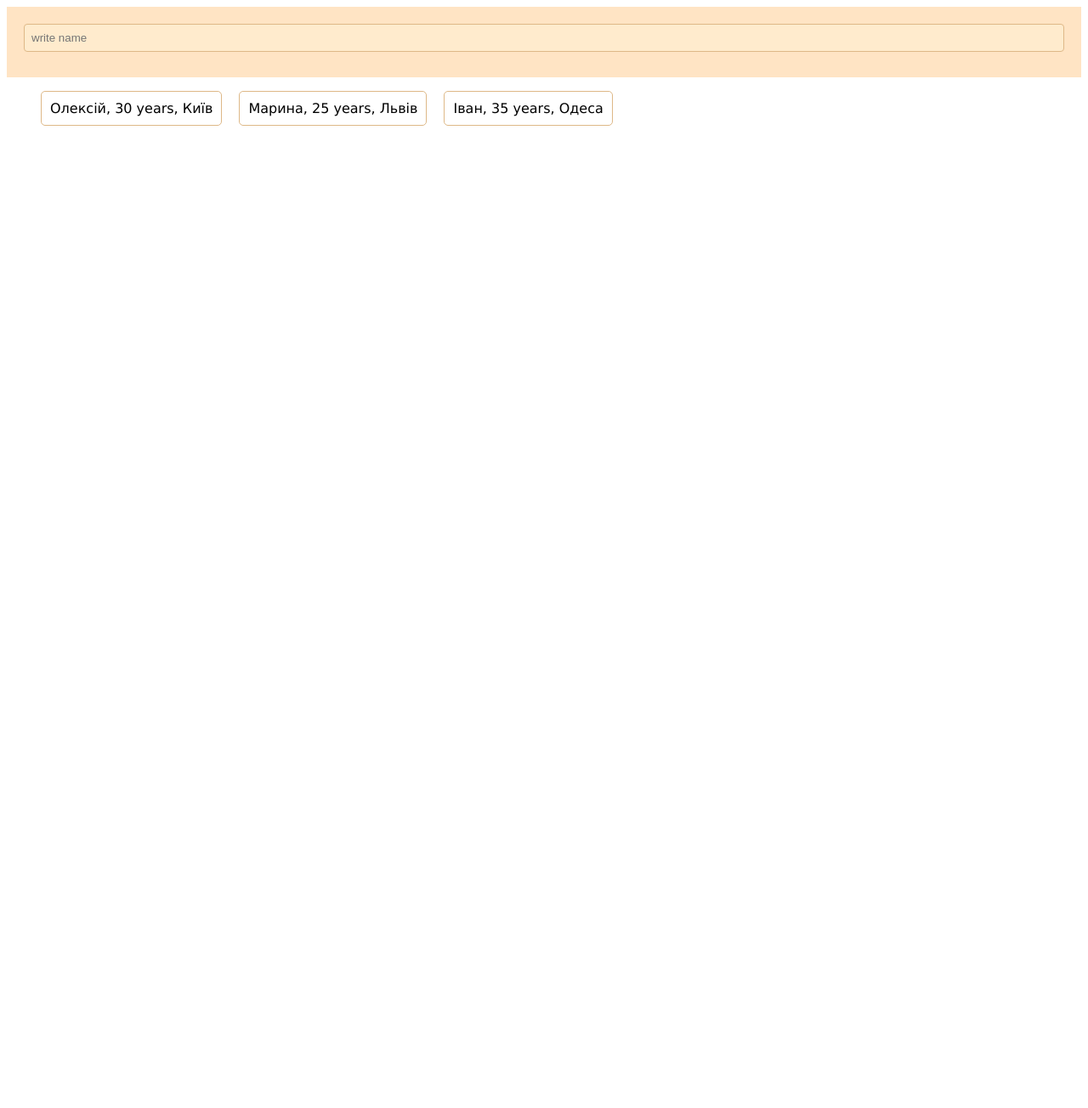
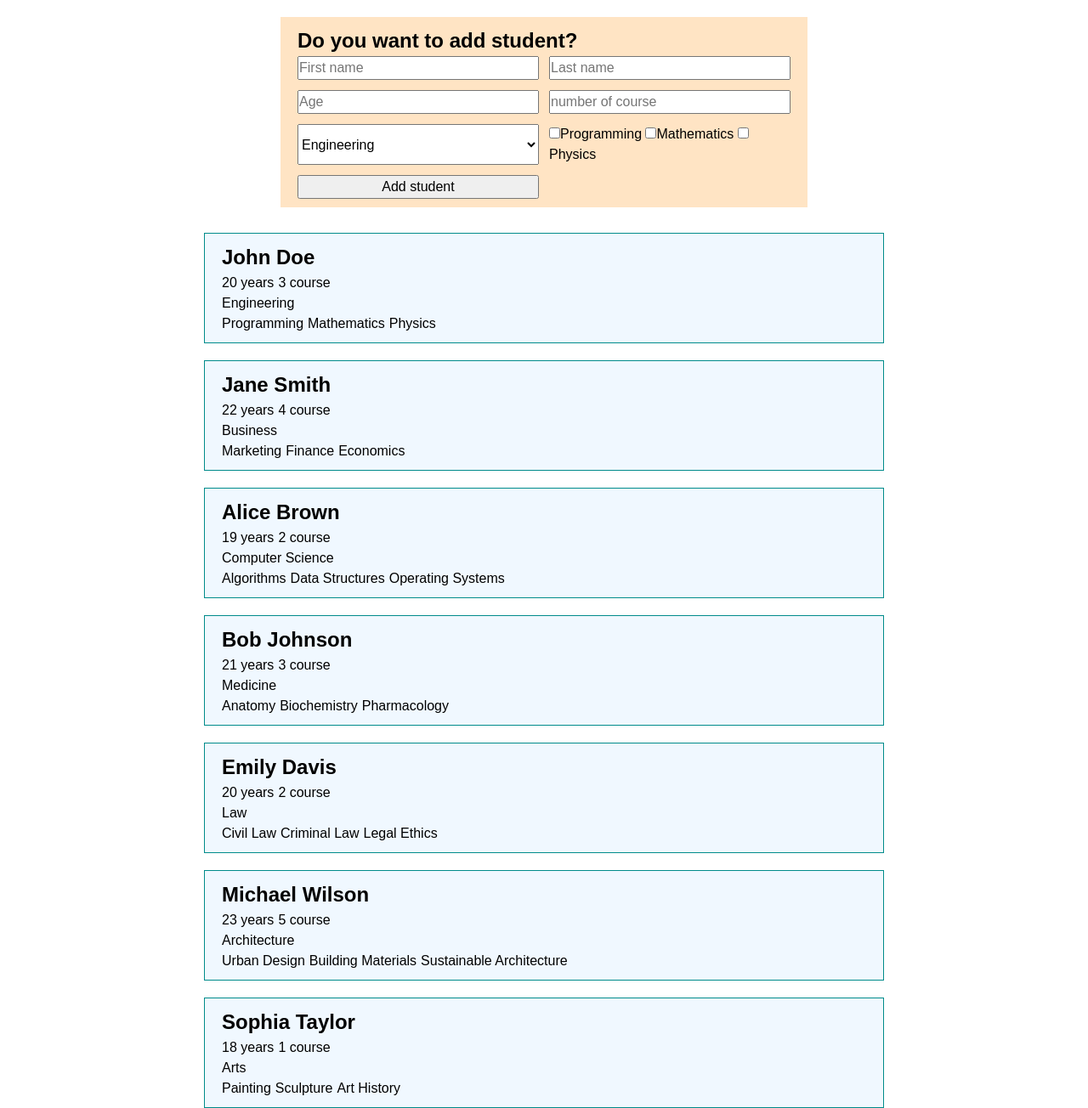
Before and after one commit to Yul1aPedchenko/hw-parcel, a website built with Parcel: page src/index.html in a window 1280 px wide. Shown: the whole page at 85% size. Before the commit the page ends 800 px from the top, so only its background shows below. Built offline with nearby package versions, Linux system fonts and the light colour scheme.

Commit message:
hw-8 part 1

```diff
--- a/package.json
+++ b/package.json
@@ -22,6 +22,5 @@
       "@parcel/transformer-handlebars"
     ]
   },
-  "main": "index.js",
   "description": ""
 }
--- /dev/null
+++ b/src/hw-json/js/index.js
@@ -0,0 +1,85 @@
+import students from "../students.json";
+import univerData from "../uni_data.json";
+import * as load from "./load.js";
+
+function createStudents(students) {
+  return students
+    .map(
+      (student) => `<div class="student">
+        <h2 class="student-name">${student.firstName} ${student.lastName}</h2>
+        <div class="student-wrap">
+          <p class="student-age">${student.age} years</p>
+          <p class="student-number">${student.courseNumber} course</p>
+        </div>
+        <span class="student-faculty">${student.faculty}</span>
+        <ul class="student-courses">
+          ${student.courses
+            .map((course) => `<li class="student-course">${course}</li>`)
+            .join("")}
+        </ul>
+      </div>`
+    )
+    .join("");
+}
+document.querySelector(".students-list").innerHTML = createStudents(students);
+
+
+function updateStudentList() {
+  document.querySelector(".students-list").innerHTML = createStudents(students);
+}
+function addNewStudent(
+  firstName,
+  lastName,
+  age,
+  courseNumber,
+  faculty,
+  courses
+) {
+  const newStudent = {
+    firstName,
+    lastName,
+    age,
+    courseNumber,
+    faculty,
+    courses,
+  };
+
+  students.push(newStudent);
+  updateStudentList();
+}
+document.getElementById("addStudent").addEventListener("click", (event) => {
+
+  const firstName = document.getElementById("firstName").value;
+  const lastName = document.getElementById("lastName").value;
+  const age = document.getElementById("age").value;
+  const courseNumber = document.getElementById("courseNumber").value;
+  const faculty = document.getElementById("faculties").value;
+
+  const selectedCourses = Array.from(
+    document.querySelectorAll("#course-list input:checked")
+  ).map((checkbox) => checkbox.value);
+
+  if (
+    firstName &&
+    lastName &&
+    age &&
+    courseNumber &&
+    faculty &&
+    selectedCourses.length > 0
+  ) {
+    addNewStudent(firstName, lastName, age, courseNumber, faculty, selectedCourses);
+
+    document.getElementById("firstName").value = "";
+    document.getElementById("lastName").value = "";
+    document.getElementById("age").value = "";
+    document.getElementById("courseNumber").value = "";
+    document.getElementById("faculties").value = univerData[0].id;
+    document.querySelector("#course-list").innerHTML = createCourses(
+      univerData,
+      univerData[0].id
+    );
+  } else {
+    alert("Please fill out all fields and select at least one course.");
+  }
+
+});
--- /dev/null
+++ b/src/hw-json/js/load.js
@@ -0,0 +1,33 @@
+import univerData from '../uni_data.json';
+
+function createFaculties(faculties) {
+  return faculties
+    .map(
+      (faculty) => `<option value="${faculty.id}">${faculty.faculty}</option>`
+    )
+    .join("");
+}
+document.querySelector("#faculties").innerHTML = createFaculties(univerData);
+
+function createCourses(allData, facultyId) {
+  const currentData = allData.find((data) => data.id === parseInt(facultyId));
+  if (currentData) {
+    return currentData.courses
+      .map(
+        (course) =>
+          `<label> <input type="checkbox" value="${course}"/>${course} </label>`
+      )
+      .join("");
+  }
+}
+const firstFacultyId = univerData[0].id;
+document.querySelector("#faculties").value = firstFacultyId;
+document.querySelector("#course-list").innerHTML = createCourses(
+  univerData,
+  firstFacultyId
+);
+document.querySelector("#faculties").addEventListener("change", (event) => {
+  const facultyId = event.target.value;
+  const coursesContainer = document.querySelector("#course-list");
+  coursesContainer.innerHTML = createCourses(univerData, facultyId);
+});
--- /dev/null
+++ b/src/hw-json/students.json
@@ -0,0 +1,58 @@
+[
+  {
+    "firstName": "John",
+    "lastName": "Doe",
+    "age": 20,
+    "courseNumber": 3,
+    "faculty": "Engineering",
+    "courses": ["Programming", "Mathematics", "Physics"]
+  },
+  {
+    "firstName": "Jane",
+    "lastName": "Smith",
+    "age": 22,
+    "courseNumber": 4,
+    "faculty": "Business",
+    "courses": ["Marketing", "Finance", "Economics"]
+  },
+  {
+    "firstName": "Alice",
+    "lastName": "Brown",
+    "age": 19,
+    "courseNumber": 2,
+    "faculty": "Computer Science",
+    "courses": ["Algorithms", "Data Structures", "Operating Systems"]
+  },
+  {
+    "firstName": "Bob",
+    "lastName": "Johnson",
+    "age": 21,
+    "courseNumber": 3,
+    "faculty": "Medicine",
+    "courses": ["Anatomy", "Biochemistry", "Pharmacology"]
+  },
+  {
+    "firstName": "Emily",
+    "lastName": "Davis",
+    "age": 20,
+    "courseNumber": 2,
+    "faculty": "Law",
+    "courses": ["Civil Law", "Criminal Law", "Legal Ethics"]
+  },
+  {
+    "firstName": "Michael",
+    "lastName": "Wilson",
+    "age": 23,
+    "courseNumber": 5,
+    "faculty": "Architecture",
+    "courses": ["Urban Design", "Building Materials", "Sustainable Architecture"]
+  },
+  {
+    "firstName": "Sophia",
+    "lastName": "Taylor",
+    "age": 18,
+    "courseNumber": 1,
+    "faculty": "Arts",
+    "courses": ["Painting", "Sculpture", "Art History"]
+  }
+]
--- /dev/null
+++ b/src/hw-json/style.css
@@ -0,0 +1,91 @@
+*,
+*::before,
+*::after {
+  margin: 0;
+  padding: 0;
+  box-sizing: border-box;
+}
+
+html {
+  scroll-behavior: smooth;
+}
+
+body {
+  line-height: 1.5;
+  font-family: sans-serif;
+  text-rendering: optimizeLegibility;
+}
+
+img,
+picture,
+video,
+canvas,
+svg {
+  display: block;
+  max-width: 100%;
+}
+
+input,
+button,
+textarea,
+select {
+  font: inherit;
+  color: inherit;
+}
+
+a {
+  text-decoration: none;
+  color: inherit;
+}
+
+ul,
+ol {
+  list-style: none;
+}
+
+table {
+  border-collapse: collapse;
+  border-spacing: 0;
+}
+
+.form-warp {
+  background-color: bisque;
+  padding: 10px 20px;
+  display: flex;
+  flex-direction: column;
+  max-width: 620px;
+  justify-content: center;
+  margin: 0 auto;
+  margin-top: 20px;
+}
+.form {
+  display: grid;
+  max-width: 600px;
+  grid-template-columns: repeat(auto-fill, minmax(200px, 1fr));
+  grid-gap: 12px;
+}
+
+.students-list {
+  display: grid;
+  gap: 20px;
+  max-width: 800px;
+  margin:  0 auto;
+  margin-top: 30px;
+}
+.student {
+  background-color: aliceblue;
+  padding: 10px 20px;
+  border: 1px solid darkcyan;
+}
+.student-wrap {
+  display: flex;
+}
+.student-age {
+  margin-right: 5px;
+}
+.student-courses {
+  display: flex;
+}
+.student-course:not(:last-child){
+  margin-right: 5px;
+}
--- /dev/null
+++ b/src/hw-json/uni_data.json
@@ -0,0 +1,55 @@
+[
+  {
+    "id": 1,
+    "faculty": "Engineering",
+    "courses": ["Programming", "Mathematics", "Physics"]
+  },
+  {
+    "id": 2,
+    "faculty": "Business",
+    "courses": ["Marketing", "Finance", "Economics"]
+  },
+  {
+    "id": 3,
+    "faculty": "Computer Science",
+    "courses": ["Algorithms", "Data Structures", "Operating Systems"]
+  },
+  {
+    "id": 4,
+    "faculty": "Medicine",
+    "courses": ["Anatomy", "Biochemistry", "Pharmacology"]
+  },
+  {
+    "id": 5,
+    "faculty": "Law",
+    "courses": ["Civil Law", "Criminal Law", "Legal Ethics"]
+  },
+  {
+    "id": 6,
+    "faculty": "Architecture",
+    "courses": [
+      "Urban Design",
+      "Building Materials",
+      "Sustainable Architecture"
+    ]
+  },
+  {
+    "id": 7,
+    "faculty": "Arts",
+    "courses": ["Painting", "Sculpture", "Art History"]
+  },
+  {
+    "id": 8,
+    "faculty": "Psychology",
+    "courses": [
+      "Cognitive Psychology",
+      "Behavioral Psychology",
+      "Research Methods"
+    ]
+  },
+  {
+    "id": 9,
+    "faculty": "Environmental Science",
+    "courses": ["Ecology", "Climate Change", "Environmental Policy"]
+  }
+]
--- a/src/index.html
+++ b/src/index.html
@@ -1,16 +1,26 @@
 <!DOCTYPE html>
 <html lang="en">
-<head>
-    <meta charset="UTF-8">
-    <meta name="viewport" content="width=device-width, initial-scale=1.0">
+  <head>
+    <meta charset="UTF-8" />
+    <meta name="viewport" content="width=device-width, initial-scale=1.0" />
     <title>Document</title>
-    <link rel="stylesheet" href="style.css">
-</head>
-<body>
-    <form>
-        <input type="text" placeholder="write name" id="name-int">
-    </form>
-    <div id="app"></div>
-    <script src="js/index.js"></script>
-</body>
+    <link rel="stylesheet" href="./hw-json/style.css" />
+  </head>
+  <body>
+    <div class="form-warp">
+      <h2 class="form-text">Do you want to add student?</h2>
+      <form class="form">
+        <input type="text" placeholder="First name" id="firstName" required/>
+        <input type="text" placeholder="Last name" id="lastName" required/>
+        <input type="number" placeholder="Age" id="age" required/>
+        <input type="number" placeholder="number of course" id="courseNumber" required/>
+        <select name="faculties" id="faculties"></select>
+        <div id="course-list"></div>
+        <button id="addStudent">Add student</button>
+      </form>
+    </div>
+    <div class="students-list">
+    </div>
+    <script type="module" src="./hw-json/js/index.js"></script>
+  </body>
 </html>
```
Also changed, not shown: src/hw-handlebars.html (added, +16 -0 lines), src/hw-handlebars/js/index.js (renamed from src/js/index.js), src/hw-handlebars/style.css (renamed from src/style.css), src/hw-handlebars/templates/template.hbs (added).
